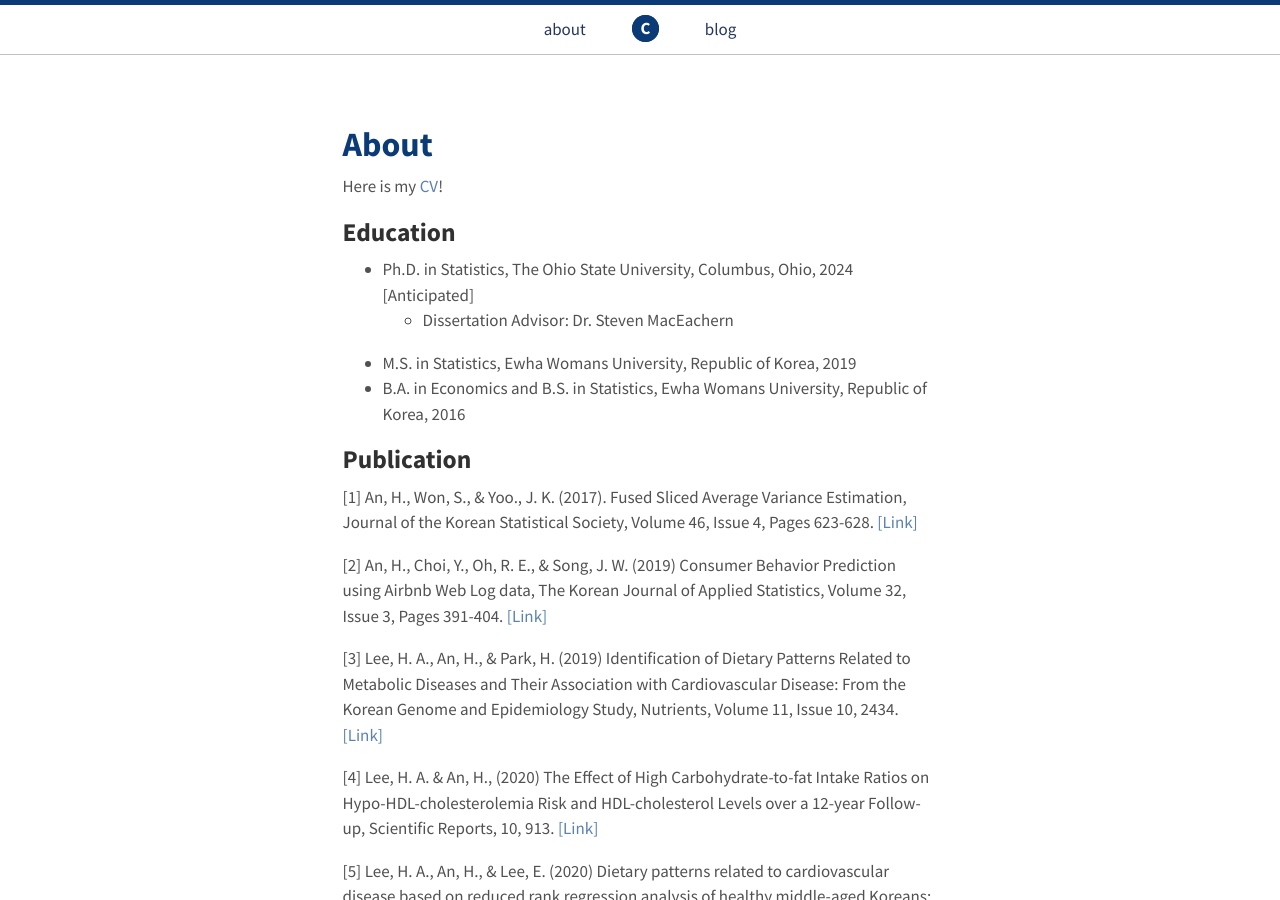
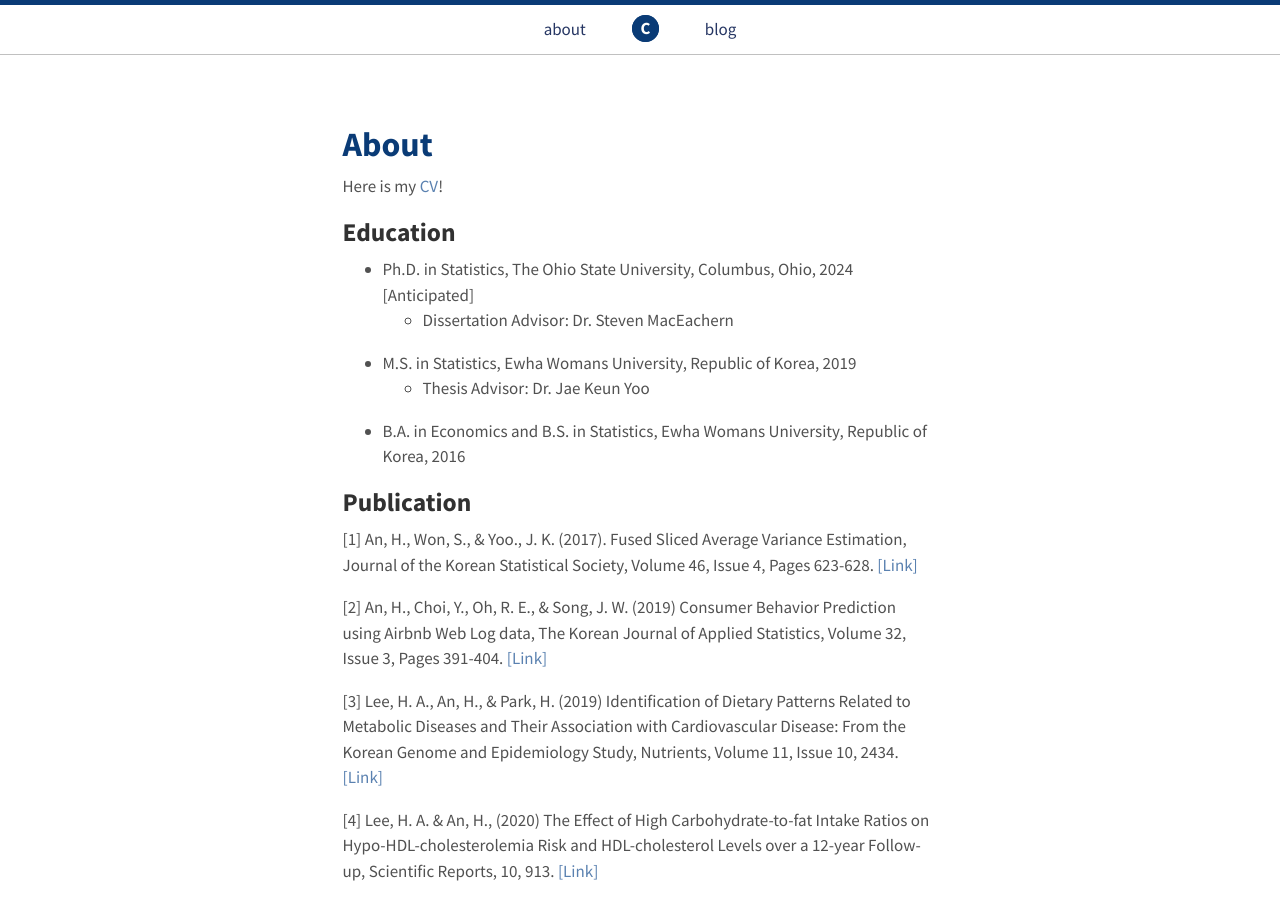
Before and after one commit to hyoin-an/hyoin-an.github.io, a Jekyll site: the page built from about.md, in a window 1280 px wide and 900 px high. Built offline with Jekyll 4.4.1, drawn with Linux system fonts in a browser that asks for light colours.

Commit message:
Update about.md

```diff
--- a/about.md
+++ b/about.md
@@ -10,6 +10,7 @@ Here is my [CV](files/HyoinAn_OSU_CV.pdf)!
 * Ph.D. in Statistics, The Ohio State University, Columbus, Ohio, 2024 [Anticipated]
   - Dissertation Advisor: Dr. Steven MacEachern
 * M.S. in Statistics, Ewha Womans University, Republic of Korea, 2019
+  - Thesis Advisor: Dr. Jae Keun Yoo
 * B.A. in Economics and B.S. in Statistics, Ewha Womans University, Republic of Korea, 2016
 
 ## Publication
```
